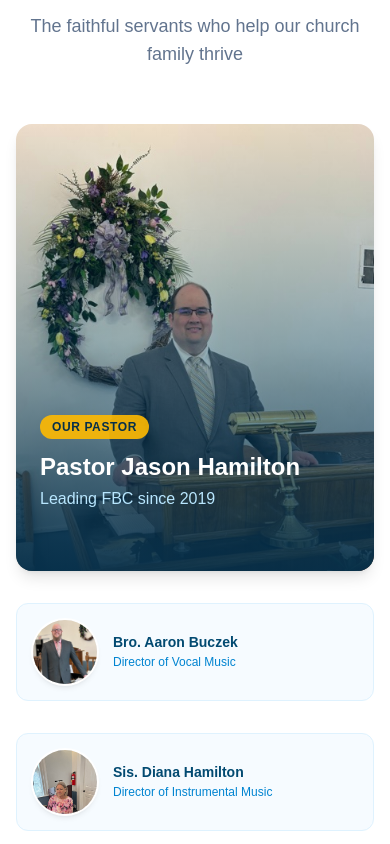
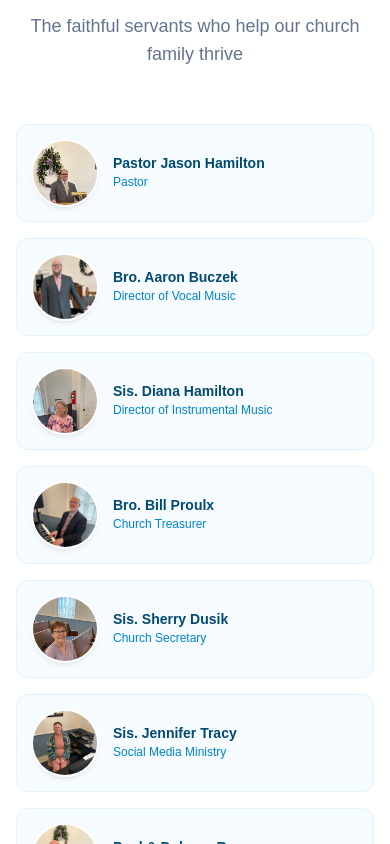
Before and after one commit to edesent/firstbaptistofwarren, a Next.js app: page / in a window 390 px wide. Shown: the part 4740-5584 px from the top of the page. Built offline with nearby package versions, Linux system fonts and the light colour scheme.

Commit message:
Equalize team card sizes on homepage

```diff
--- a/src/app/page.tsx
+++ b/src/app/page.tsx
@@ -341,52 +341,13 @@
             </p>
           </div>
 
-          <div className="grid grid-cols-1 lg:grid-cols-3 gap-8">
-            {/* Pastor — Featured */}
-            <Link
-              href="/about/pastor-and-staff"
-              className="group lg:row-span-2 relative rounded-2xl overflow-hidden shadow-lg hover:shadow-2xl transition-all hover:-translate-y-1"
-            >
-              <div className="aspect-[4/5] lg:aspect-auto lg:h-full relative">
-                <Image
-                  src="/images/jason-hamilton.jpg"
-                  alt="Pastor Jason Hamilton"
-                  fill
-                  className="object-cover object-top group-hover:scale-105 transition-transform duration-500"
-                />
-                <div className="absolute inset-0 bg-gradient-to-t from-sky-950/95 via-sky-900/40 to-transparent" />
-                <div className="absolute bottom-0 left-0 right-0 p-6">
-                  <div className="inline-flex items-center gap-2 bg-amber-400/90 text-sky-950 text-xs font-bold uppercase tracking-wider px-3 py-1 rounded-full mb-3">
-                    Our Pastor
-                  </div>
-                  <h3 className="text-2xl md:text-3xl font-bold text-white mb-1">
-                    Pastor Jason Hamilton
-                  </h3>
-                  <p className="text-sky-200 mb-3">
-                    Leading FBC since 2019
-                  </p>
-                  <span className="inline-flex items-center gap-1 text-white text-sm font-semibold opacity-0 group-hover:opacity-100 transition-opacity">
-                    Read his story
-                    <svg
-                      className="w-4 h-4"
-                      fill="none"
-                      stroke="currentColor"
-                      viewBox="0 0 24 24"
-                    >
-                      <path
-                        strokeLinecap="round"
-                        strokeLinejoin="round"
-                        strokeWidth={2}
-                        d="M17 8l4 4m0 0l-4 4m4-4H3"
-                      />
-                    </svg>
-                  </span>
-                </div>
-              </div>
-            </Link>
-
-            {/* Staff Grid */}
+          <div className="grid grid-cols-1 sm:grid-cols-2 lg:grid-cols-3 gap-4">
             {[
+              {
+                name: "Pastor Jason Hamilton",
+                role: "Pastor",
+                photo: "/images/jason-hamilton.jpg",
+              },
               {
                 name: "Bro. Aaron Buczek",
                 role: "Director of Vocal Music",
```
